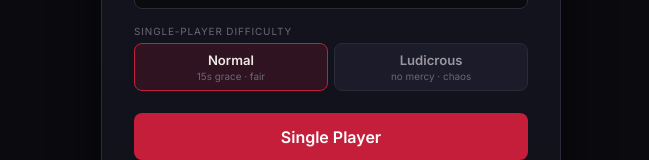
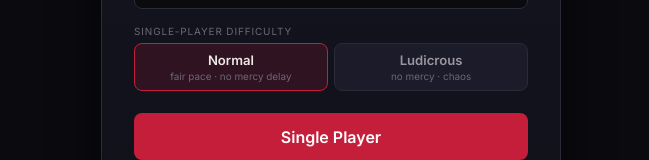
Before and after one commit to jsoto1233/the-cat-in-the-house, a React (Vite) app in the folder client/: page / in a window 1280 px wide. Shown: the part 344-504 px from the top of the page, without its empty margins (309-958 px from the left). Built offline with nearby package versions, Linux system fonts and the light colour scheme; no server answers.

Commit message:
Remove Normal mode cat hunt grace period
Set HUNT_DELAY_NORMAL to 0 so the cat hunts immediately on Normal, matching Ludicrous opening behavior. Update main menu copy and scene comments to reflect the change.

```diff
--- a/client/src/game/CatAI.ts
+++ b/client/src/game/CatAI.ts
@@ -60,7 +60,7 @@ const MOOD_SPEED_MULT: Record<CatMood, number> = {
 const MAX_STEP_PX = 8;
 
 // Behavior-layer tuning.
-const HUNT_DELAY_NORMAL = 15; // seconds before the cat commits to the hunt
+const HUNT_DELAY_NORMAL = 0; // no opening grace — cat hunts immediately on normal too
 const HUNT_DELAY_LUDICROUS = 0;
 const REEVAL_COOLDOWN_NORMAL = 2.5; // seconds between behavior decisions
 const REEVAL_COOLDOWN_LUDICROUS = 0.8;
--- a/client/src/game/scenes/PlayableHouseScene.ts
+++ b/client/src/game/scenes/PlayableHouseScene.ts
@@ -342,7 +342,7 @@ export class PlayableHouseScene extends Phaser.Scene {
   private setupCat() {
     this.cat = new CatAI(CAT_SPAWN, 800, 600, this.collisionMap);
     this.cat.reset();
-    // Difficulty drives the hunt timer (normal 15s / ludicrous 0s) and the
+    // Difficulty drives hunt cadence (both modes hunt immediately; ludicrous re-plans faster) and the
     // behavior re-evaluation cadence inside CatAI.
     this.cat.setDifficulty(this.difficulty);
   }
--- a/client/src/ui/screens/MainMenu.tsx
+++ b/client/src/ui/screens/MainMenu.tsx
@@ -109,7 +109,7 @@ export function MainMenu() {
                     onClick={() => setDifficulty("normal")}
                   >
                     Normal
-                    <small>15s grace · fair</small>
+                    <small>fair pace · no mercy delay</small>
                   </button>
                   <button
                     type="button"
```
